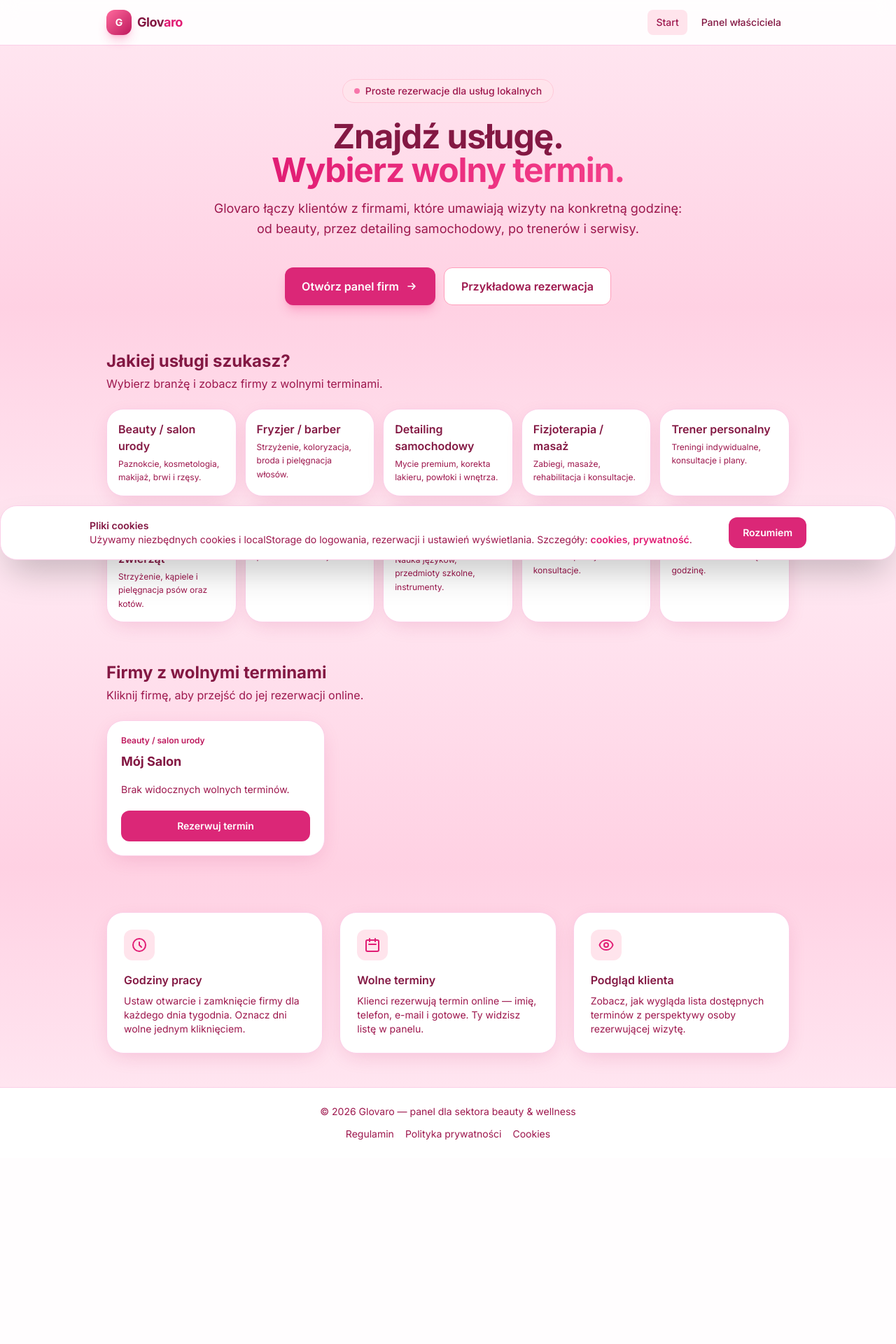
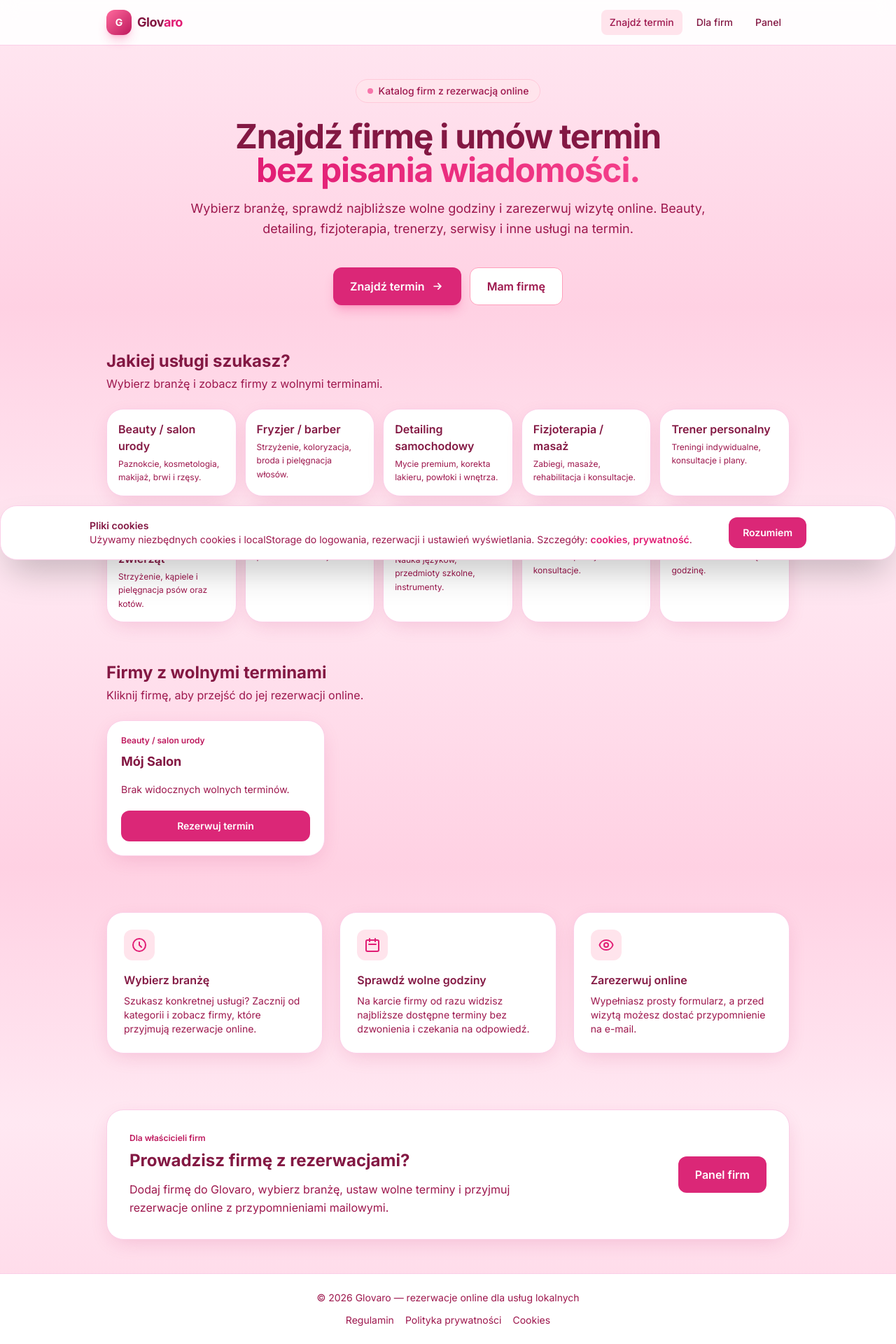
Before and after one commit to wojciechjazdzewski1-web/CutNow, a Flask app: page / in a window 1280 px wide. Shown: the whole page at 70% size. Before the commit the page ends 1628 px from the top, so only its background shows below. Run offline with Flask 3, Linux system fonts and the light colour scheme; some libraries are stand-ins or nearby versions.

Commit message:
Uporzadkuj strone glowna dla klientow
Co-authored-by: Cursor <cursoragent@cursor.com>

```diff
--- a/templates/base.html
+++ b/templates/base.html
@@ -311,8 +311,9 @@
             </button>
             <span class="hidden sm:inline px-3 py-2 text-sm font-medium text-brand-800 dark:text-brand-200 bg-brand-100 dark:bg-brand-950/40 rounded-lg border border-brand-200 dark:border-brand-900">Rezerwacja wizyty</span>
           {% else %}
-            <a href="{{ url_for('strona_glowna') }}" class="px-3 py-2 text-sm font-medium rounded-lg transition-colors {% if request.endpoint == 'strona_glowna' %}text-brand-800 bg-brand-100{% elif motyw_klienta %}client-heading hover:bg-white/70 dark:hover:bg-white/10{% else %}text-slate-600 hover:bg-slate-100{% endif %}">Start</a>
-            <a href="{{ url_for('panel', salon_slug=aktywny_salon_slug) if aktywny_salon_slug else url_for('panel_lista') }}" class="px-3 py-2 text-sm font-medium rounded-lg transition-colors {% if request.endpoint in ['panel', 'panel_lista', 'ustawienia_salonu', 'godziny_pracy', 'wolne_terminy', 'panel_rezerwacje', 'panel_klienci', 'panel_klient_szczegoly', 'panel_wywiad', 'podglad_klienta', 'panel_login'] %}text-brand-800 bg-brand-100{% elif motyw_klienta %}client-heading hover:bg-white/70 dark:hover:bg-white/10{% else %}text-slate-600 hover:bg-slate-100{% endif %}">Panel właściciela</a>
+            <a href="{{ url_for('strona_glowna') }}" class="px-3 py-2 text-sm font-medium rounded-lg transition-colors {% if request.endpoint == 'strona_glowna' %}text-brand-800 bg-brand-100{% elif motyw_klienta %}client-heading hover:bg-white/70 dark:hover:bg-white/10{% else %}text-slate-600 hover:bg-slate-100{% endif %}">Znajdź termin</a>
+            <a href="{{ url_for('strona_glowna') }}#dla-firm" class="hidden sm:inline-flex px-3 py-2 text-sm font-medium rounded-lg transition-colors {% if motyw_klienta %}client-heading hover:bg-white/70 dark:hover:bg-white/10{% else %}text-slate-600 hover:bg-slate-100{% endif %}">Dla firm</a>
+            <a href="{{ url_for('panel', salon_slug=aktywny_salon_slug) if aktywny_salon_slug else url_for('panel_lista') }}" class="px-3 py-2 text-sm font-medium rounded-lg transition-colors {% if request.endpoint in ['panel', 'panel_lista', 'ustawienia_salonu', 'godziny_pracy', 'wolne_terminy', 'panel_rezerwacje', 'panel_klienci', 'panel_klient_szczegoly', 'panel_wywiad', 'podglad_klienta', 'panel_login'] %}text-brand-800 bg-brand-100{% elif motyw_klienta %}client-heading hover:bg-white/70 dark:hover:bg-white/10{% else %}text-slate-600 hover:bg-slate-100{% endif %}">Panel</a>
             {% if panel_chroniony_haslem and zalogowany_do_panelu %}
               <a href="{{ url_for('panel_wyloguj', salon_slug=aktywny_salon_slug) if aktywny_salon_slug else url_for('panel_wyloguj') }}" class="px-3 py-2 text-sm font-medium rounded-lg {% if motyw_klienta %}client-muted hover:bg-white/70 dark:hover:bg-white/10{% else %}text-slate-500 hover:bg-slate-100{% endif %}">Wyloguj</a>
             {% endif %}
@@ -340,7 +341,7 @@
 
   <footer class="mt-auto border-t {% if motyw_klienta %}client-footer{% else %}border-slate-200 bg-white{% endif %}">
     <div class="max-w-5xl mx-auto px-4 sm:px-6 py-6 text-center text-sm">
-      <p>&copy; 2026 Glovaro — panel dla sektora beauty &amp; wellness</p>
+      <p>&copy; 2026 Glovaro — rezerwacje online dla usług lokalnych</p>
       <div class="mt-3 flex flex-wrap justify-center gap-x-4 gap-y-2">
         <a href="{{ url_for('regulamin') }}" class="hover:text-brand-600 dark:hover:text-brand-400">Regulamin</a>
         <a href="{{ url_for('polityka_prywatnosci') }}" class="hover:text-brand-600 dark:hover:text-brand-400">Polityka prywatności</a>
--- a/templates/index.html
+++ b/templates/index.html
@@ -2,36 +2,33 @@
 {% block title %}Glovaro — rezerwacje dla usług lokalnych{% endblock %}
 
 {% block content %}
-<section class="text-center max-w-2xl mx-auto">
+<section class="text-center max-w-3xl mx-auto">
   <div class="inline-flex items-center gap-2 rounded-full bg-brand-100 text-brand-800 px-4 py-1.5 text-sm font-medium mb-6 border border-brand-200">
     <span class="h-2 w-2 rounded-full bg-brand-500 animate-pulse"></span>
-    Proste rezerwacje dla usług lokalnych
+    Katalog firm z rezerwacją online
   </div>
 
   <h1 class="text-4xl sm:text-5xl font-bold tracking-tight client-heading mb-4">
-    Znajdź usługę.<br>
-    <span class="bg-gradient-to-r from-brand-600 to-brand-500 bg-clip-text text-transparent">Wybierz wolny termin.</span>
+    Znajdź firmę i umów termin<br>
+    <span class="bg-gradient-to-r from-brand-600 to-brand-500 bg-clip-text text-transparent">bez pisania wiadomości.</span>
   </h1>
 
   <p class="text-lg client-muted mb-10 leading-relaxed">
-    Glovaro łączy klientów z firmami, które umawiają wizyty na konkretną godzinę: od beauty, przez detailing samochodowy, po trenerów i serwisy.
+    Wybierz branżę, sprawdź najbliższe wolne godziny i zarezerwuj wizytę online. Beauty, detailing, fizjoterapia, trenerzy, serwisy i inne usługi na termin.
   </p>
 
   <div class="flex flex-col sm:flex-row gap-3 justify-center">
-    <a href="{{ url_for('panel_lista') }}" class="client-btn-primary inline-flex items-center justify-center gap-2 rounded-xl px-6 py-3.5 font-semibold shadow-lg shadow-brand-500/30 transition-all hover:-translate-y-0.5">
-      Otwórz panel firm
+    <a href="#branze" class="client-btn-primary inline-flex items-center justify-center gap-2 rounded-xl px-6 py-3.5 font-semibold shadow-lg shadow-brand-500/30 transition-all hover:-translate-y-0.5">
+      Znajdź termin
       <svg class="w-5 h-5" fill="none" stroke="currentColor" viewBox="0 0 24 24"><path stroke-linecap="round" stroke-linejoin="round" stroke-width="2" d="M13 7l5 5m0 0l-5 5m5-5H6"/></svg>
     </a>
-    {% if salony %}
-      {% set pierwszy_slug = salony.keys()|list|first %}
-      <a href="{{ url_for('rezerwacja_publiczna', salon_slug=pierwszy_slug) }}" class="inline-flex items-center justify-center rounded-xl border border-brand-300 bg-white px-6 py-3.5 font-semibold text-brand-800 hover:bg-brand-50 transition-colors">
-        Przykładowa rezerwacja
-      </a>
-    {% endif %}
+    <a href="#dla-firm" class="inline-flex items-center justify-center rounded-xl border border-brand-300 bg-white px-6 py-3.5 font-semibold text-brand-800 hover:bg-brand-50 transition-colors">
+      Mam firmę
+    </a>
   </div>
 </section>
 
-<section class="mt-16">
+<section id="branze" class="mt-16 scroll-mt-24">
   <div class="flex flex-col sm:flex-row sm:items-end sm:justify-between gap-3 mb-6">
     <div>
       <h2 class="text-2xl font-bold client-heading">Jakiej usługi szukasz?</h2>
@@ -113,24 +110,43 @@
     <div class="h-11 w-11 rounded-xl bg-brand-100 text-brand-600 flex items-center justify-center mb-4">
       <svg class="w-6 h-6" fill="none" stroke="currentColor" viewBox="0 0 24 24"><path stroke-linecap="round" stroke-linejoin="round" stroke-width="2" d="M12 8v4l3 3m6-3a9 9 0 11-18 0 9 9 0 0118 0z"/></svg>
     </div>
-    <h3 class="font-semibold client-heading mb-2">Godziny pracy</h3>
-    <p class="text-sm client-muted">Ustaw otwarcie i zamknięcie firmy dla każdego dnia tygodnia. Oznacz dni wolne jednym kliknięciem.</p>
+    <h3 class="font-semibold client-heading mb-2">Wybierz branżę</h3>
+    <p class="text-sm client-muted">Szukasz konkretnej usługi? Zacznij od kategorii i zobacz firmy, które przyjmują rezerwacje online.</p>
   </article>
 
   <article class="client-card p-6 hover:shadow-lg transition-shadow">
     <div class="h-11 w-11 rounded-xl bg-brand-100 text-brand-600 flex items-center justify-center mb-4">
       <svg class="w-6 h-6" fill="none" stroke="currentColor" viewBox="0 0 24 24"><path stroke-linecap="round" stroke-linejoin="round" stroke-width="2" d="M8 7V3m8 4V3m-9 8h10M5 21h14a2 2 0 002-2V7a2 2 0 00-2-2H5a2 2 0 00-2 2v12a2 2 0 002 2z"/></svg>
     </div>
-    <h3 class="font-semibold client-heading mb-2">Wolne terminy</h3>
-    <p class="text-sm client-muted">Klienci rezerwują termin online — imię, telefon, e-mail i gotowe. Ty widzisz listę w panelu.</p>
+    <h3 class="font-semibold client-heading mb-2">Sprawdź wolne godziny</h3>
+    <p class="text-sm client-muted">Na karcie firmy od razu widzisz najbliższe dostępne terminy bez dzwonienia i czekania na odpowiedź.</p>
   </article>
 
   <article class="client-card p-6 hover:shadow-lg transition-shadow">
     <div class="h-11 w-11 rounded-xl bg-brand-100 text-brand-600 flex items-center justify-center mb-4">
       <svg class="w-6 h-6" fill="none" stroke="currentColor" viewBox="0 0 24 24"><path stroke-linecap="round" stroke-linejoin="round" stroke-width="2" d="M15 12a3 3 0 11-6 0 3 3 0 016 0z"/><path stroke-linecap="round" stroke-linejoin="round" stroke-width="2" d="M2.458 12C3.732 7.943 7.523 5 12 5c4.478 0 8.268 2.943 9.542 7-1.274 4.057-5.064 7-9.542 7-4.477 0-8.268-2.943-9.542-7z"/></svg>
     </div>
-    <h3 class="font-semibold client-heading mb-2">Podgląd klienta</h3>
-    <p class="text-sm client-muted">Zobacz, jak wygląda lista dostępnych terminów z perspektywy osoby rezerwującej wizytę.</p>
+    <h3 class="font-semibold client-heading mb-2">Zarezerwuj online</h3>
+    <p class="text-sm client-muted">Wypełniasz prosty formularz, a przed wizytą możesz dostać przypomnienie na e-mail.</p>
   </article>
 </section>
+
+<section id="dla-firm" class="mt-20 scroll-mt-24">
+  <div class="client-card p-6 sm:p-8">
+    <div class="grid md:grid-cols-3 gap-6 items-center">
+      <div class="md:col-span-2">
+        <p class="text-xs font-semibold text-brand-700 mb-2">Dla właścicieli firm</p>
+        <h2 class="text-2xl font-bold client-heading">Prowadzisz firmę z rezerwacjami?</h2>
+        <p class="client-muted mt-3 leading-relaxed">
+          Dodaj firmę do Glovaro, wybierz branżę, ustaw wolne terminy i przyjmuj rezerwacje online z przypomnieniami mailowymi.
+        </p>
+      </div>
+      <div class="flex md:justify-end">
+        <a href="{{ url_for('panel_lista') }}" class="client-btn-primary inline-flex w-full md:w-auto justify-center rounded-xl px-6 py-3.5 font-semibold">
+          Panel firm
+        </a>
+      </div>
+    </div>
+  </div>
+</section>
 {% endblock %}
```
